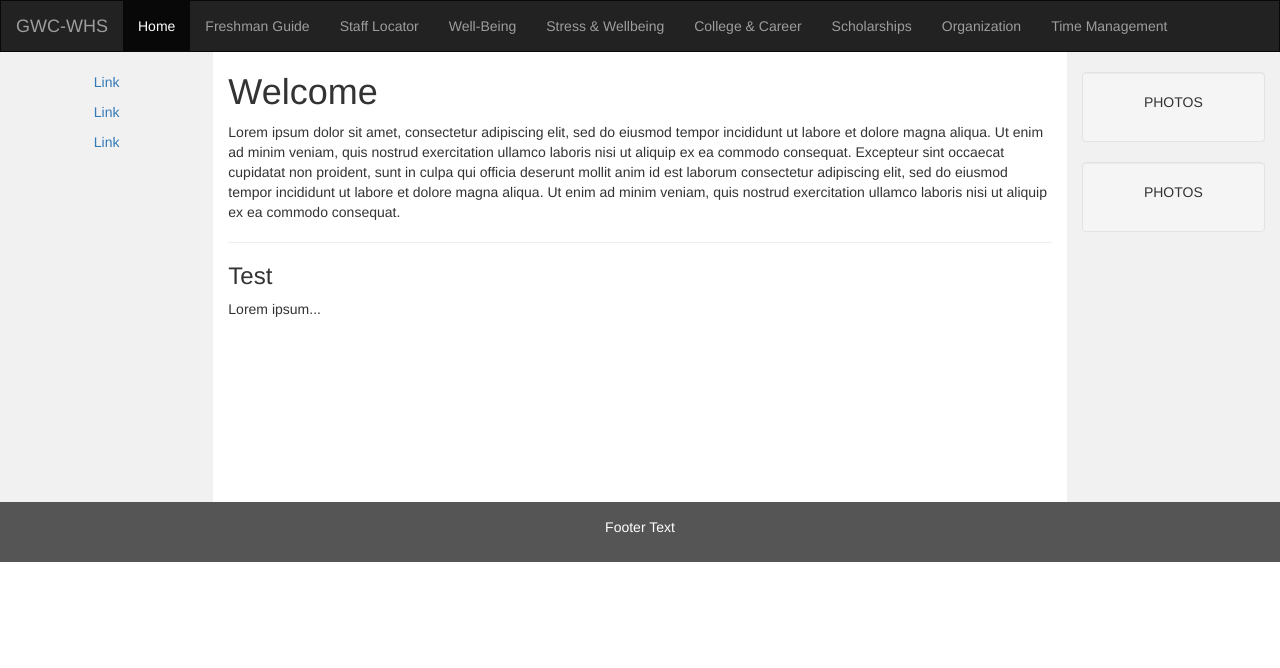
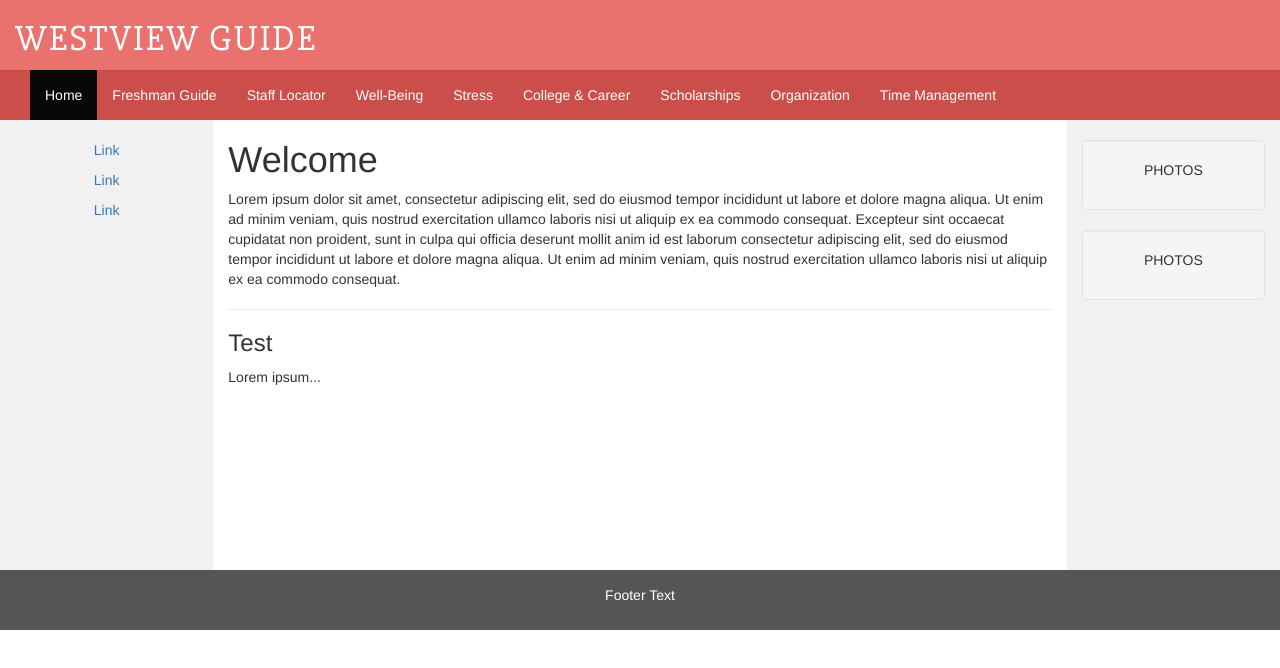
Before and after one commit to WestviewHighSchoolGWC/ClubProject, a plain HTML site: page index.html in a window 1280 px wide. Drawn offline with nearby package versions, Linux system fonts and the light colour scheme.

Commit message:
Update index.html
Added some nav styling

```diff
--- a/index.html
+++ b/index.html
@@ -1,17 +1,24 @@
 <!DOCTYPE html>
 <html lang="en">
 <head>
-  <title>Bootstrap Example</title>
+  <title>Girls Who Code WHS</title>
   <meta charset="utf-8">
   <meta name="viewport" content="width=device-width, initial-scale=1">
   <link rel="stylesheet" href="https://maxcdn.bootstrapcdn.com/bootstrap/3.3.7/css/bootstrap.min.css">
   <script src="https://ajax.googleapis.com/ajax/libs/jquery/3.3.1/jquery.min.js"></script>
   <script src="https://maxcdn.bootstrapcdn.com/bootstrap/3.3.7/js/bootstrap.min.js"></script>
+  <link href="https://fonts.googleapis.com/css?family=Slabo+27px" rel="stylesheet">
   <style>
     /* Remove the navbar's default margin-bottom and rounded borders */
     .navbar {
       margin-bottom: 0;
       border-radius: 0;
+      background-color:#cb4e4a;
+      border:none;
+    }
+
+    #myNavbar a{
+      color:white;
     }
 
     /* Set height of the grid so .sidenav can be 100% (adjust as needed) */
@@ -31,6 +38,19 @@
       padding: 15px;
     }
 
+    #title{
+      color: white;
+      font-family: 'Slabo 27px', serif;
+      letter-spacing:2px;
+    }
+
+    .bg{
+      background-color:#ea726e;
+    }
+
+    .navbar .active{
+      background-color:#cb4e4a;
+    }
     /* On small screens, set height to 'auto' for sidenav and grid */
     @media screen and (max-width: 767px) {
       .sidenav {
@@ -42,7 +62,9 @@
   </style>
 </head>
 <body>
-
+<div class = "container-fluid bg">
+  <h1 id = "title">WESTVIEW GUIDE</h1>
+</div>
 <nav class="navbar navbar-inverse">
   <div class="container-fluid">
     <div class="navbar-header">
@@ -51,15 +73,14 @@
         <span class="icon-bar"></span>
         <span class="icon-bar"></span>
       </button>
-      <a class="navbar-brand" href="#">GWC-WHS</a>
     </div>
     <div class="collapse navbar-collapse" id="myNavbar">
       <ul class="nav navbar-nav">
         <li class="active"><a href="#">Home</a></li>
         <li><a href="#">Freshman Guide</a></li>
         <li><a href="teacher-table.html">Staff Locator</a></li>
-        <li><a href="college-and-career.html">Well-Being</a></li>
-        <li><a href="StressandWellness.html">Stress & Wellbeing</a></li>
+        <li><a href="#">Well-Being</a></li>
+        <li><a href="#">Stress</a></li>
         <li><a href="#">College & Career</a></li>
         <li><a href="#">Scholarships</a></li>
         <li><a href="#">Organization</a></li>
@@ -70,6 +91,9 @@
 </nav>
 
 <div class="container-fluid text-center">
+  <div class = "row">
+
+  </div>
   <div class="row content">
     <div class="col-sm-2 sidenav">
       <p><a href="#">Link</a></p>
```
